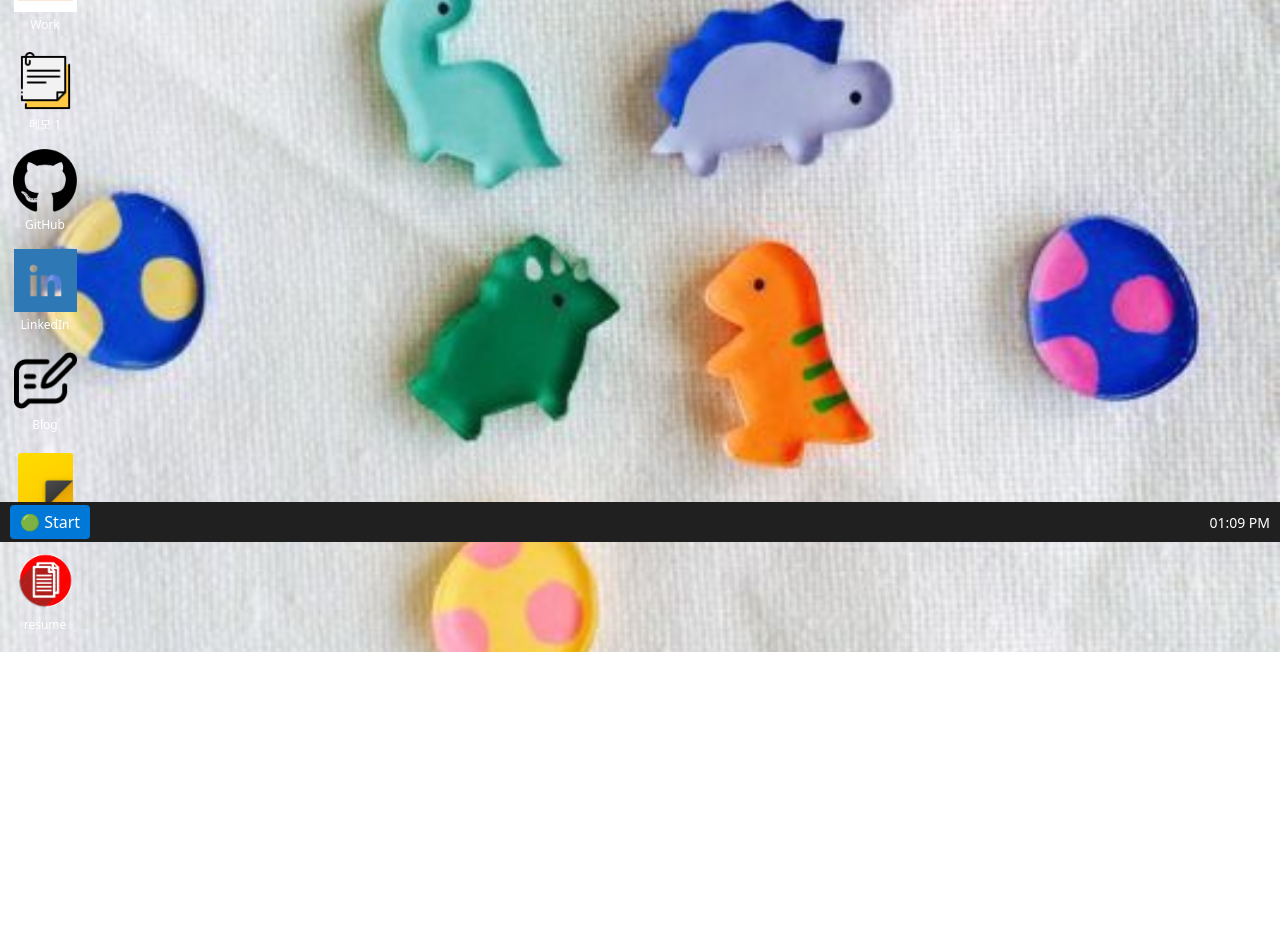
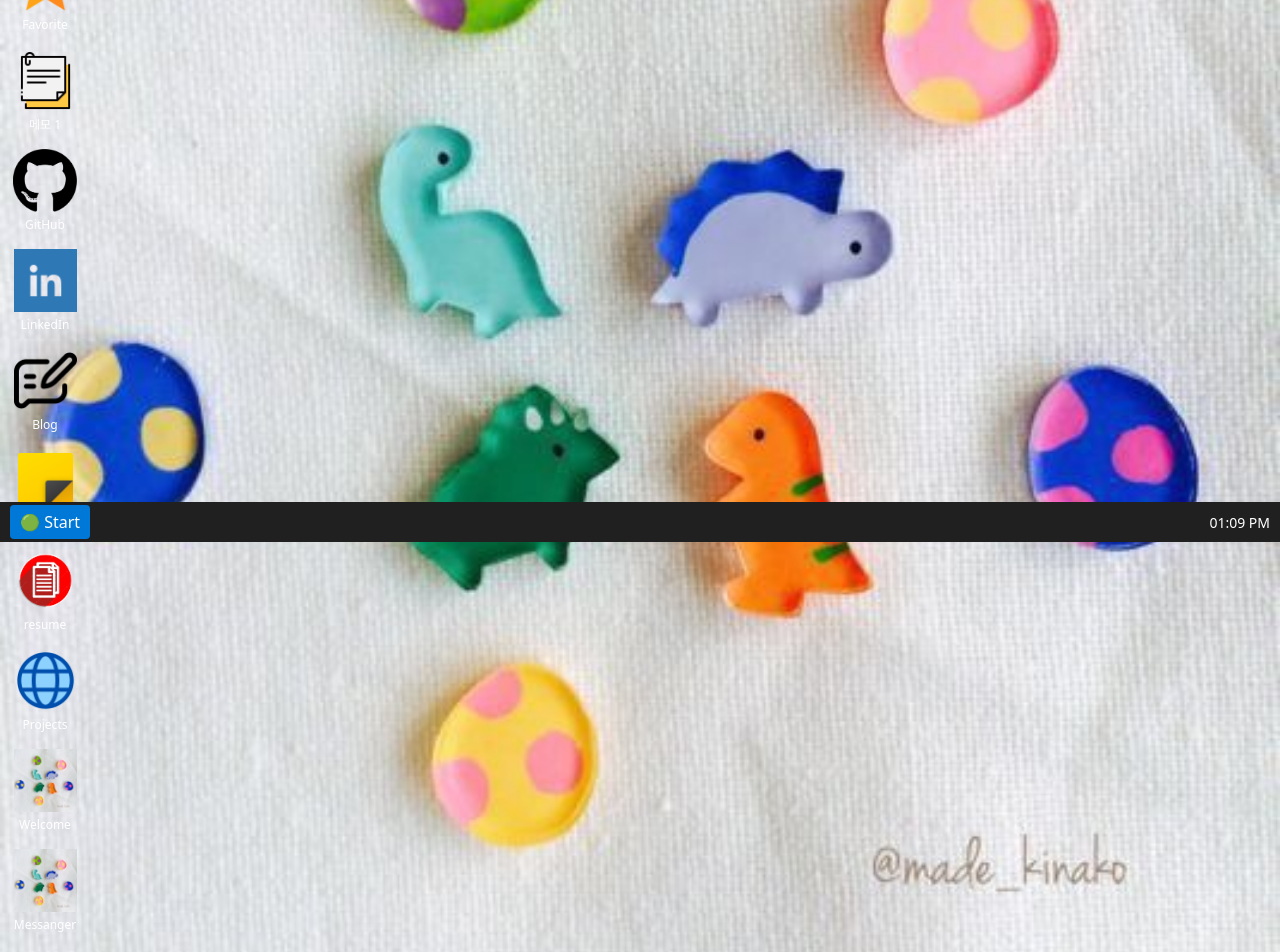
Before and after one commit to can378/web_portfolio, a React (Vite) app: page / in a window 1280 px wide. Shown: the part 258-1210 px from the top of the page. Before the commit the page ends 910 px from the top, so only its background shows below. Built offline with nearby package versions, Linux system fonts and the light colour scheme.

Commit message:
Docs: IconData, projects

```diff
--- a/src/data/IconData.jsx
+++ b/src/data/IconData.jsx
@@ -3,13 +3,16 @@ import Memo from "../components/Memo";
 import Sticky from "../components/Sticky";
 import ImageViewer from "../components/Image";
 import GameLibrary from "../pages/GameLibrary";
+import Project from "../pages/Project";
+import Welcome from "../pages/Welcome";
+import Introduction from "../pages/Introduction";
 
 const iconArray = [
     // 📂 폴더
     {
         id: 100,
         type: "folder",
-        name: "Projects",
+        name: "Test",
         icon: "/web_portfolio/assets/image/icons/folder_icon.png",
         path: "desktop",
         component: FolderWindow,
@@ -29,12 +32,17 @@ const iconArray = [
     {
         id: 102,
         type: "folder",
-        name: "Work",
-        icon: "/web_portfolio/assets/image/icons/folder_icon.png",
+        name: "Favorite",
+        icon: "/web_portfolio/assets/image/icons/favorite_icon.png",
         path: "desktop",
         component: FolderWindow,
-        props: { folderId: 102 },
-        childIds: [200, 201],
+        props: {
+            folderId: 102,
+            defaultPosition:{ x: 150, y: 200 },
+            defaultSize:{ width: 300, height: 300 },
+        },
+        childIds: [300,301,302,601,1001],
+
     },
 
     // 📝 메모
@@ -227,7 +235,37 @@ Goal
                 "/web_portfolio/assets/image/gameThumbnail/bioshock_infinite.png",
             ]
         }
-    }
+    },
+    {
+        id:1001,
+        type:"website",
+        name:"Projects",
+        path:"desktop",
+        icon:"/web_portfolio/assets/image/icons/website_icon.png",
+        fixed:false,
+        component:Project,
+        props: {
+            title: "Giggle",
+        }
+    },
+    {
+        id:1002,
+        type:"website",
+        name:"Welcome",
+        path:"desktop",
+        icon:"/web_portfolio/assets/test.jpg",
+        fixed:false,
+        component:Welcome,
+    },
+    {
+        id:1003,
+        type:"website",
+        name:"Messanger",
+        path:"desktop",
+        icon:"/web_portfolio/assets/test.jpg",
+        fixed:false,
+        component:Introduction,
+    },
 ];
 
 const iconMap = new Map(iconArray.map((icon) => [icon.id, icon]));
--- a/src/data/projects.js
+++ b/src/data/projects.js
@@ -2,9 +2,10 @@ const projects = [
 
   //웹개발============================================================================
   {
-    title: "기업 자산화 포탈 사이트 개선",
+    title: "자산화",
     short_description: "사용자 편의성을 증대하고자 기능 개선",
     technologies: ["C++", "SDL2", "Team Management"],
+    icon:"/web_portfolio/assets/image/projects/test.jpg",
     image: "/web_portfolio/assets/image/projects/test.jpg",
     description: `
 **진행 일정: 2025.03.17 ~ 2025.04.20 (분석/설계:10일, 개발:15일)**
@@ -132,6 +133,7 @@ node.js cluster mode 사용
     title: "Library - Bible",
     short_description: "library web",
     technologies: ["Python", "PyTorch", "Mediapipe"],
+    icon:"/web_portfolio/assets/image/projects/test.jpg",
     image: "/web_portfolio/assets/image/projects/test.jpg",
     description:`
 
@@ -239,6 +241,7 @@ Notion, Googl Drive, drow.io, git, Figma
     title: "아무개전",
     short_description: "Classifies walking, running, and standing from webcam data.",
     technologies: ["Python", "PyTorch", "Mediapipe"],
+    icon:"/web_portfolio/assets/image/projects/test.jpg",
     image: "/web_portfolio/assets/image/projects/test.jpg",
     description:`
 ### 개발 기획
@@ -288,6 +291,7 @@ https://github.com/can378/SpiritGameProject.git
     title: "새콤달콤 딸기공장",
     short_description: "Classifies walking, running, and standing from webcam data.",
     technologies: ["Python", "PyTorch", "Mediapipe"],
+    icon:"/web_portfolio/assets/image/projects/test.jpg",
     image: "/web_portfolio/assets/image/projects/test.jpg",
     description:``
   },
@@ -295,6 +299,7 @@ https://github.com/can378/SpiritGameProject.git
     title: "멍냥멍냥",
     short_description: "Classifies walking, running, and standing from webcam data.",
     technologies: ["Python", "PyTorch", "Mediapipe"],
+    icon:"/web_portfolio/assets/image/projects/test.jpg",
     image: "/web_portfolio/assets/image/projects/test.jpg",
     description:``
   },
@@ -302,6 +307,7 @@ https://github.com/can378/SpiritGameProject.git
     title: "ERROR",
     short_description: "Classifies walking, running, and standing from webcam data.",
     technologies: ["Python", "PyTorch", "Mediapipe"],
+    icon:"/web_portfolio/assets/image/projects/test.jpg",
     image: "/web_portfolio/assets/image/projects/test.jpg",
     description:``
   },
@@ -311,6 +317,7 @@ https://github.com/can378/SpiritGameProject.git
     title: "baseball info",
     short_description: "Classifies walking, running, and standing from webcam data.",
     technologies: ["Python", "PyTorch", "Mediapipe"],
+    icon:"/web_portfolio/assets/image/projects/test.jpg",
     image: "/web_portfolio/assets/image/projects/test.jpg",
     description:``
   },
@@ -318,13 +325,15 @@ https://github.com/can378/SpiritGameProject.git
     title: "쭐래쭐래",
     short_description: "Classifies walking, running, and standing from webcam data.",
     technologies: ["Python", "PyTorch", "Mediapipe"],
+    icon:"/web_portfolio/assets/image/projects/test.jpg",
     image: "/web_portfolio/assets/image/projects/test.jpg",
     description:``
   },
   {
-    title: "Human Post Estimation",
+    title: "Pose Estimation",
     short_description: "Classifies walking, running, and standing from webcam data.",
     technologies: ["Python", "PyTorch", "Mediapipe"],
+    icon:"/web_portfolio/assets/image/projects/test.jpg",
     image: "/web_portfolio/assets/image/projects/test.jpg",
     description:`### test`
   },
```
